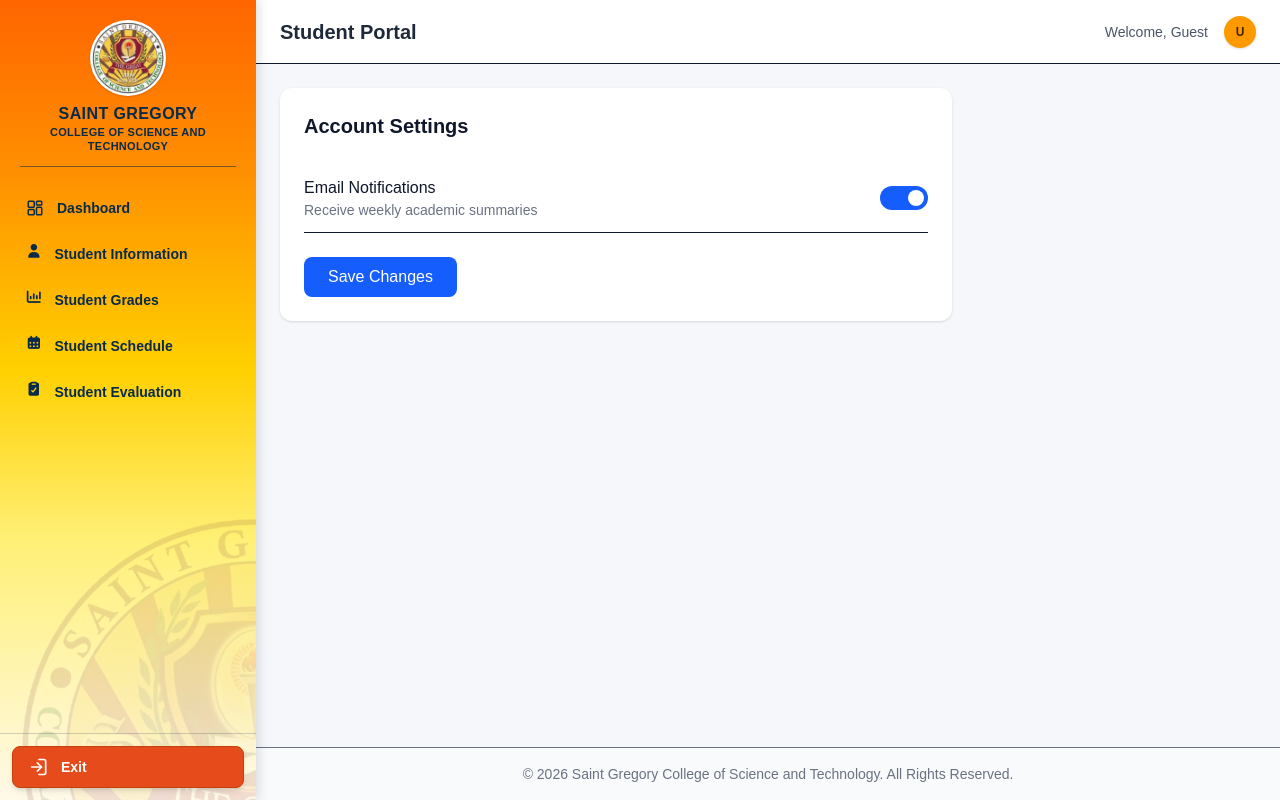
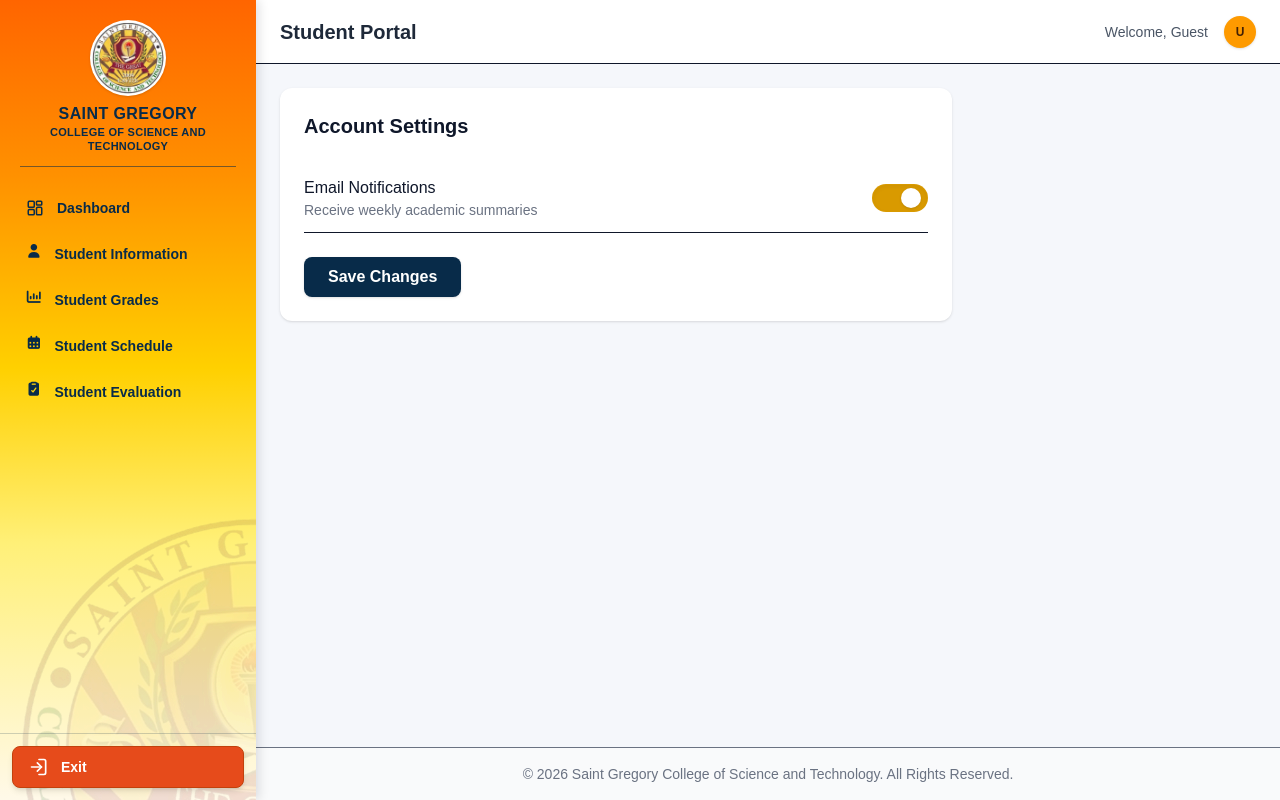
Before and after one commit to stgregdemo1-dotcom/Student_Portal, a Next.js app: page /portal/students/settings in a window 1280 px wide. Built offline with nearby package versions, Linux system fonts and the light colour scheme.

Commit message:
Update page.tsx

```diff
--- a/app/portal/students/settings/page.tsx
+++ b/app/portal/students/settings/page.tsx
@@ -15,14 +15,17 @@ export default function SettingsPage() {
             <p className="text-sm text-gray-500">Receive weekly academic summaries</p>
           </div>
           <button
+            type="button"
+            aria-label="Email Notifications"
+            aria-pressed={notifications}
             onClick={() => setNotifications(!notifications)}
-            className={`w-12 h-6 rounded-full transition-colors ${notifications ? 'bg-blue-600' : 'bg-gray-300'}`}
+            className={`h-7 w-14 cursor-pointer rounded-full border border-transparent shadow-inner transition-all focus-visible:outline-none focus-visible:ring-2 focus-visible:ring-[#d99a00] focus-visible:ring-offset-2 ${notifications ? 'bg-[#d99a00]' : 'bg-slate-400'}`}
           >
-            <div className={`w-4 h-4 bg-white rounded-full transition-transform transform ${notifications ? 'translate-x-7' : 'translate-x-1'}`} />
+            <div className={`h-5 w-5 rounded-full bg-white shadow transition-transform ${notifications ? 'translate-x-7' : 'translate-x-1'}`} />
           </button>
         </div>
 
-        <button className="bg-blue-600 text-white px-6 py-2 rounded-lg font-medium hover:bg-blue-700 transition-colors">
+        <button type="button" className="cursor-pointer rounded-lg bg-[#082b49] px-6 py-2 font-semibold text-white shadow-sm transition-all hover:bg-[#0b3b62] hover:shadow-md focus-visible:outline-none focus-visible:ring-2 focus-visible:ring-[#d99a00] focus-visible:ring-offset-2 active:scale-[0.98]">
           Save Changes
         </button>
       </div>
```
